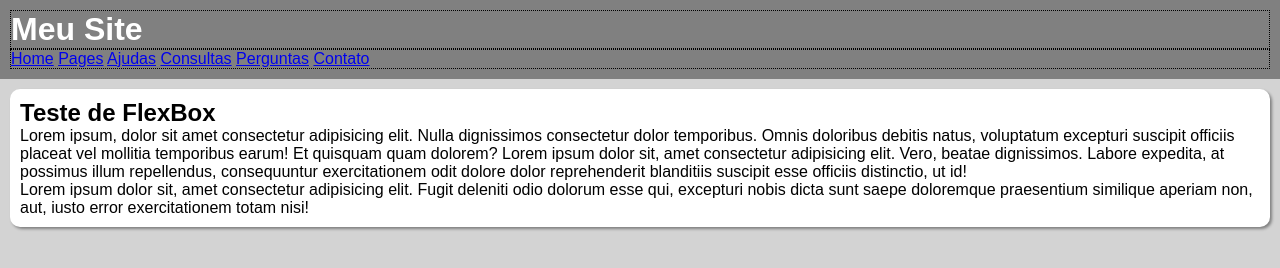
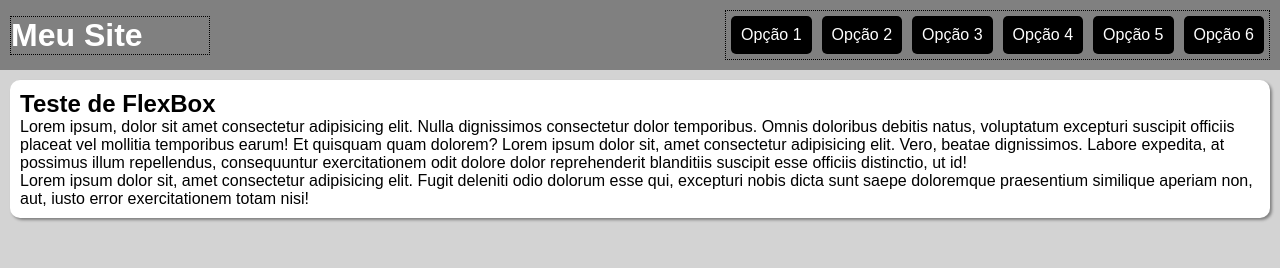
Before and after one commit to Lucas0M/HTML5-CSS3-JS, a website: page ex027/flex013 - menu flexbox/index.html in a window 1280 px wide. Drawn offline with Linux system fonts and the light colour scheme.

Commit message:
menu flexbox

```diff
--- a/ex027/flex013 - menu flexbox/index.html
+++ b/ex027/flex013 - menu flexbox/index.html
@@ -10,12 +10,12 @@
   <header>
     <h1>Meu Site</h1>
     <nav>
-      <a href="#">Home</a>
-      <a href="#">Pages</a>
-      <a href="#">Ajudas</a>
-      <a href="#">Consultas</a>
-      <a href="#">Perguntas</a>
-      <a href="#">Contato</a>
+      <a href="#">Opção 1</a>
+      <a href="#">Opção 2</a>
+      <a href="#">Opção 3</a>
+      <a href="#">Opção 4</a>
+      <a href="#">Opção 5</a>
+      <a href="#">Opção 6</a>
     </nav>
   </header>
 
--- a/ex027/flex013 - menu flexbox/style.css
+++ b/ex027/flex013 - menu flexbox/style.css
@@ -18,14 +18,40 @@
   background-color: gray;
   color: #fff;
   padding: 10px;
+
+  display: flex;
+  flex-flow: row wrap;
+  justify-content: space-between;
+  align-items: center;
 }
 
 header h1 {
   border: 1px dotted black;
+  flex: 0 0 200px;
+  flex-flow: row wrap;
+  justify-content: flex-end;
 }
 
 header nav {
   border: 1px dotted black;
+
+  display: flex;
+}
+
+header nav a {
+  background-color: black;
+  color: #fff;
+  padding: 10px;
+  margin: 5px;
+  border-radius: 5px;
+  text-decoration: none;
+  text-align: center;
+}
+
+header nav a:hover {
+  background-color: white;
+  color: black;
+  transition: background-color .5s;
 }
 
 main {
```
